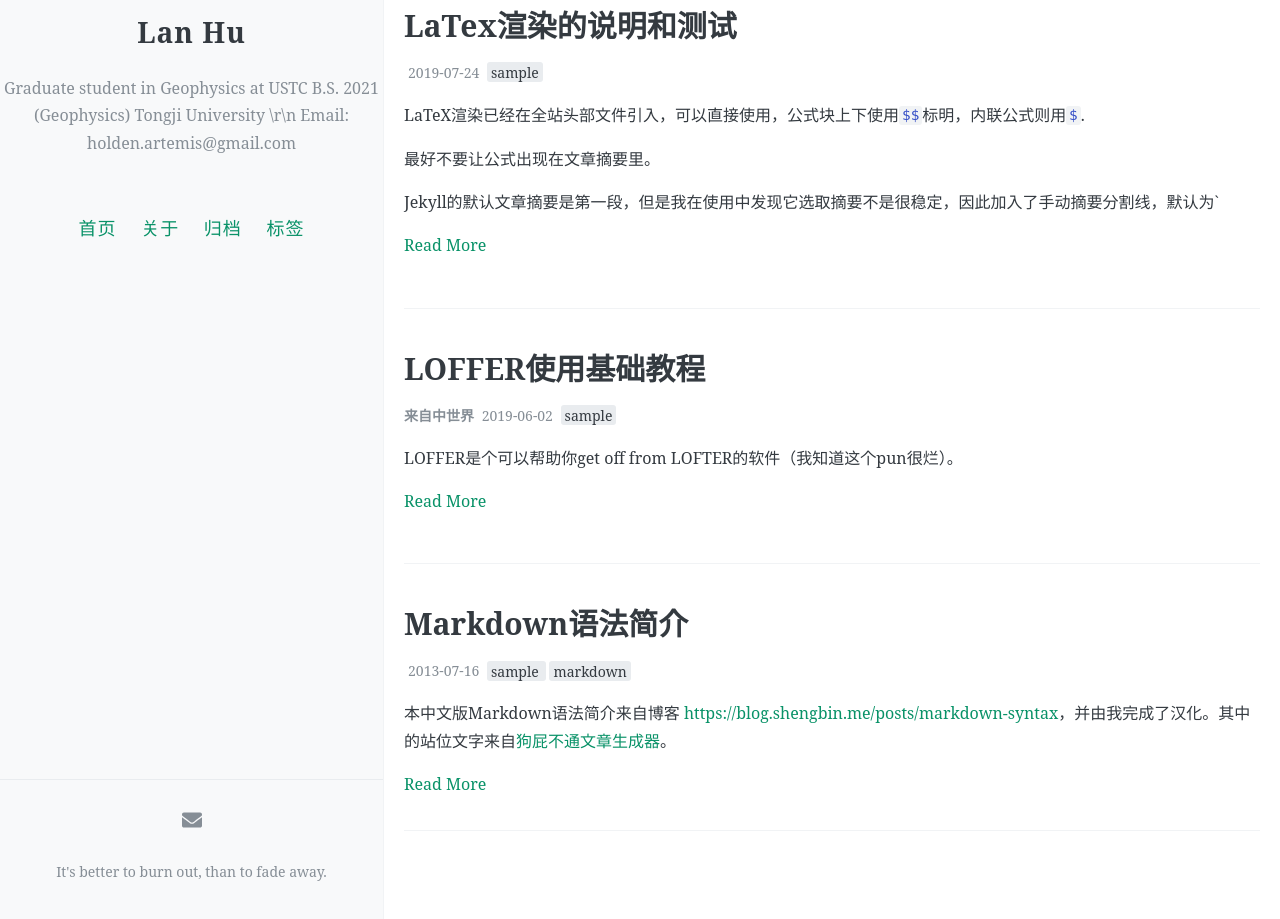
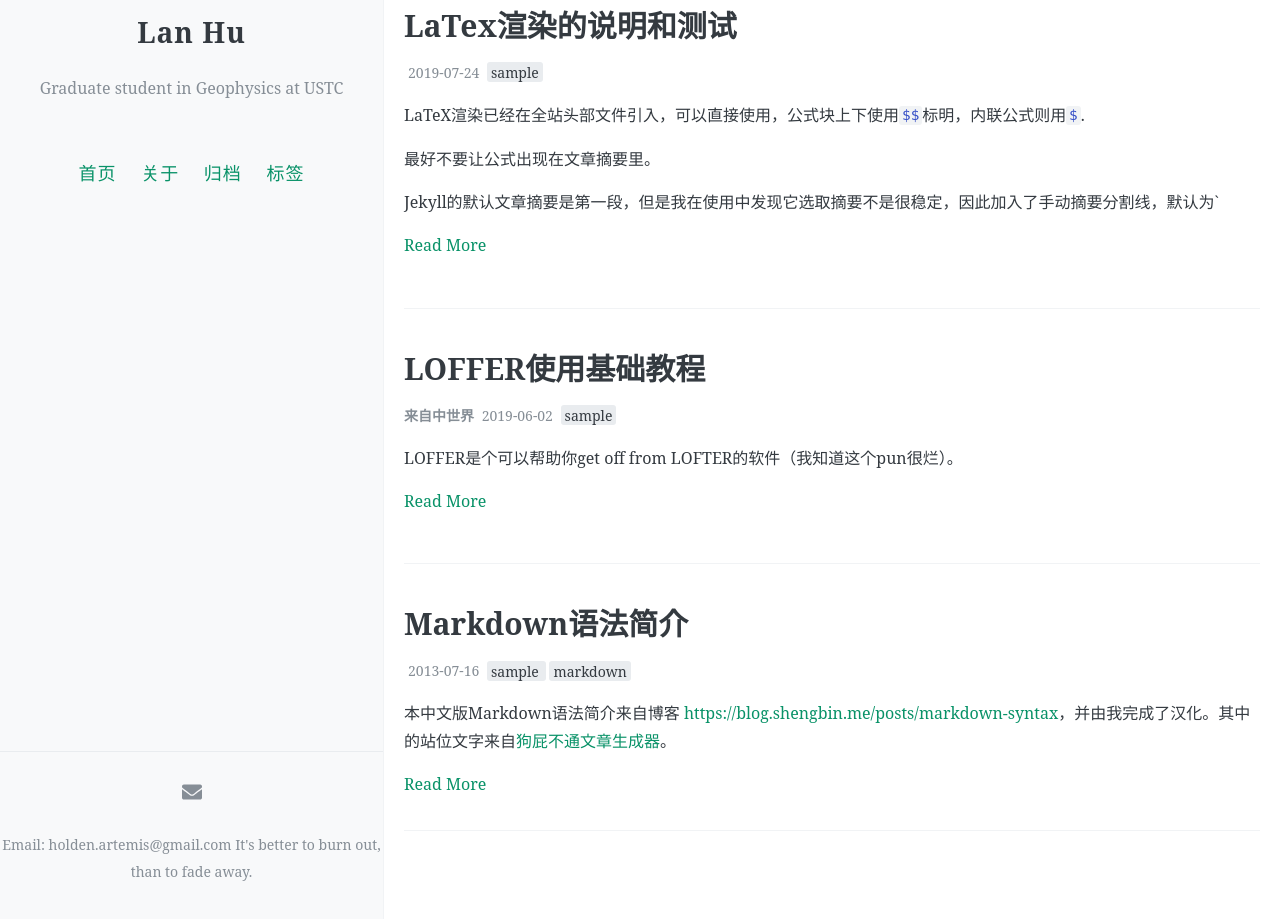
Before and after one commit to Hannah-Artemis/LOFFER, a Jekyll site: the page built from index.html, in a window 1280 px wide and 1209 px high. Shown: the part 290-1209 px from the top of the window. Built offline with Jekyll 4.4.1, drawn with Linux system fonts in a browser that asks for light colours; the list of posts is cut into pages by our own code; comment, search, counter and statistics services are not loaded.

Commit message:
Update _config.yml

```diff
--- a/_config.yml
+++ b/_config.yml
@@ -8,9 +8,7 @@
 
 # 描述/签名
 name: Lan Hu # 神的游戏  # 牛肝菌老蘑菇的学术自留地
-description: |
- Graduate student in Geophysics at USTC
- B.S. 2021 (Geophysics) Tongji University \r\n Email: holden.artemis@gmail.com
+description: Graduate student in Geophysics at USTC
 
 # 输入你的网站域名（如果你没有添加自己的域名，而是直接用GitHub pages分配的域名的话可以省略）
 url:
@@ -67,8 +65,8 @@ footer-links:
   twitter: # https://www.twitter.com/<your_twitter_username>
   youtube: # channel/<your_long_string> or user/<user-name>
 
-# 站点页脚的文字
-footer-text: It's better to burn out, than to fade away. # Copyright (c) 2019 来自中世界
+# 站点页脚的文字 # Copyright (c) 2019 来自中世界
+footer-text: "Email: holden.artemis@gmail.com \nIt's better to burn out, than to fade away."
 
 #
 # 评论，注意，请不要同时添加多种不同的评论区
```
